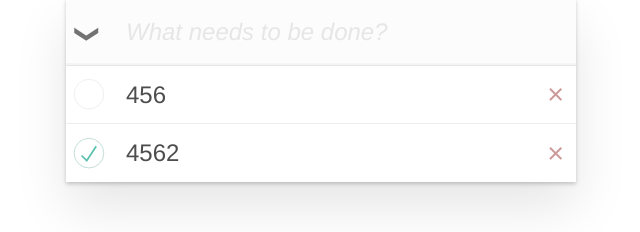
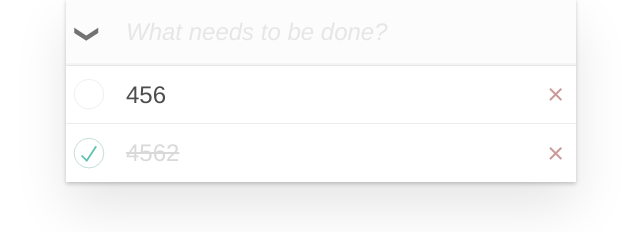
Before and after one commit to Anna-Borodaienko/Todo-App-React-Redux, a React (Create React App) app: page / in a window 1280 px wide. Shown: the part 191-423 px from the top of the page, without its empty margins (319-959 px from the left). Built offline with nearby package versions, Linux system fonts and the light colour scheme.

Commit message:
fix styles of todo card

```diff
--- a/src/components/TodoCard/TodoCard.styled.ts
+++ b/src/components/TodoCard/TodoCard.styled.ts
@@ -3,6 +3,10 @@ import iconCompleted from '../../icons/completed.svg'
 import iconUncompleted from '../../icons/uncompleted.svg'
 
 interface StyledLabelProps {
+  completed: boolean
+}
+
+interface StyledTitleProps {
   completed: boolean
 }
 
@@ -60,11 +64,13 @@ export const StyledInput = styled.input`
   transition: color 0.4s;
 `
 
-export const StyledTitle = styled.div`
+export const StyledTitle = styled.div<StyledTitleProps>`
   padding: 12px 15px;
 
   word-break: break-all;
   transition: color 0.4s;
+  color: ${props => props.completed ? '#d9d9d9' : 'inherit'}  ;
+  text-decoration: ${props => props.completed ? 'line-through' : 'none'} ;
 `
 
 export const StyledButton = styled.button`
--- a/src/components/TodoCard/index.tsx
+++ b/src/components/TodoCard/index.tsx
@@ -81,6 +81,7 @@ const TodoCard: React.FC<TodoCardProps> = ({ todo }: TodoCardProps) => {
       ) : (
         <Container>
           <StyledTitle
+            completed={completed}
             data-cy="TodoTitle"
             onDoubleClick={(): void => setIsEditing(true)}
           >
```
